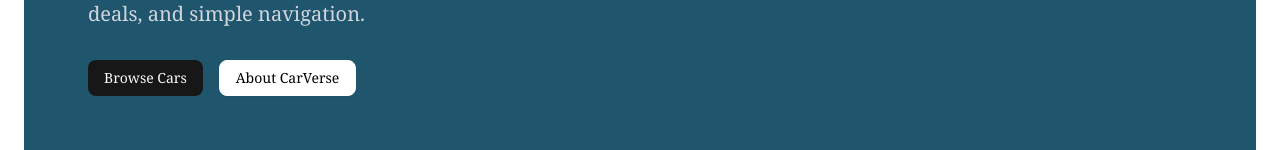
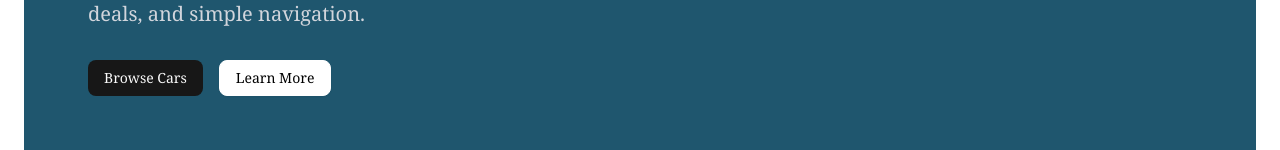
Before and after one commit to subharakesh/e-commerce, a React (Vite) app: page / in a window 1280 px wide. Shown: the part 308-458 px from the top of the page. Built offline with nearby package versions, Linux system fonts and the light colour scheme.

Commit message:
Revert "hero"
This reverts commit 6f5e7e649debda2e0e6d125a9045c01c1b934ca4.

```diff
--- a/src/components/hero.tsx
+++ b/src/components/hero.tsx
@@ -23,7 +23,9 @@ export default function HeroCar() {
             </Button>
 
             <Button  asChild variant="outline" className="border-white text-black hover:bg-white ">
-              <Link to="/about">About CarVerse</Link>
+              <Link to="/about">
+              Learn More
+              </Link>
 
             </Button>
           </div>
```
